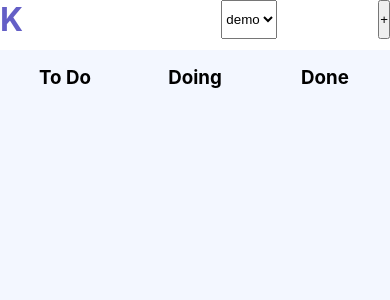
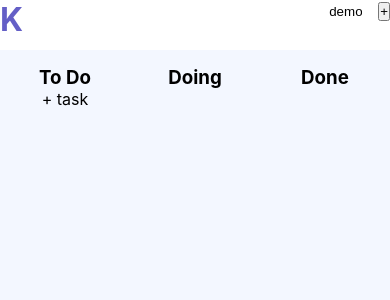
Before and after one commit to anmol1468/kanban, a React (Create React App) app: page / in a window 390 px wide. Shown: the top 300 px of the page. Built offline with nearby package versions, Linux system fonts and the light colour scheme.

Commit message:
add/remove project/task functionaly for mobile

```diff
--- a/src/componenets/Projects/Projects.jsx
+++ b/src/componenets/Projects/Projects.jsx
@@ -1,4 +1,4 @@
-import React, { useState } from 'react'
+import React, { useEffect, useState } from 'react'
 import { useSelector } from 'react-redux'
 import styles from './Projects.module.scss'
 import { addProject, removeProject, changeVisibleProject } from '../projectSlice'
@@ -6,6 +6,7 @@ import { useDispatch } from 'react-redux'
 import { FaClipboardList } from 'react-icons/fa'
 import { HiOutlineSun, HiOutlineMoon } from 'react-icons/hi'
 import { BsFillTrash3Fill } from 'react-icons/bs'
+import { AiOutlineDown } from 'react-icons/ai'
 import { toggleTheme } from '../../themeSlice'
 
 const Projects = ({changeTheme, setShowProjectPrompt}) => {
@@ -31,13 +32,6 @@ const Projects = ({changeTheme, setShowProjectPrompt}) => {
   const removeProjectHandler = (id) => {
     dispatch(removeProject({projectId: id}))
   }
-
-  // the code below is to get and change the value of selected item in the responsive header <select>
-  const [selectedProject, setSelectedProject] = useState(0)
-  const changeSelectedProject = (index) => {
-    setSelectedProject(index)
-  }
-
 
   return (
     <>
@@ -74,20 +68,28 @@ const Projects = ({changeTheme, setShowProjectPrompt}) => {
 
     <div className={styles.responsiveProjects}>
       <h1><span>K</span>anban</h1>
+
+      <div>
       <select name="visibleProject" id="visibleProject"
-      onClick={() => {
-            dispatch(changeVisibleProject(selectedProject))
+      onChange={(e) => {
+            return dispatch(changeVisibleProject(e.target.value))
           } }
-      onChange={(e) => { changeSelectedProject(e.target.value)}}
       >
         {projects.map((project, index) => {
           return <option value={index}
 
           key={index}
-          >{project.name}</option>
+          >{project.name}
+          <AiOutlineDown/>
+          </option>
+
         })}
       </select>
+      <BsFillTrash3Fill onClick={() => {
+            return (removeProjectHandler(projects[visibleProjectIndex].id))
+          }} ></BsFillTrash3Fill>
       <button onClick={showProjectPrompt} >+</button>
+      </div>
     </div>
     </>
   )
--- a/src/componenets/Projects/Projects.module.scss
+++ b/src/componenets/Projects/Projects.module.scss
@@ -165,4 +165,18 @@
 
     span {color: var(--color-primary);}
   }
+
+
+  select {
+    background-color: transparent;
+    border: none;
+    color: var(--main-text-color);
+
+
+    // code lines below are to remove the default down arrow in select
+    appearance: none;
+    text-indent: 1px;
+    text-overflow: '';
+
+  }
 }
--- a/src/componenets/board/Board.jsx
+++ b/src/componenets/board/Board.jsx
@@ -80,7 +80,7 @@ const Board = ({projects, visibleProjectIndex}) => {
       </div>
 
       <div className={styles.board}>
-        <State ref1={toDoDrop} type='To Do' list={toDo} />
+        <State ref1={toDoDrop} setShowPrompt={setShowPrompt} type='To Do' list={toDo} />
         <State ref1={doingDrop} type='Doing' list={doing} />
         <State ref1={doneDrop} type='Done' list={done} />
       </div>
--- a/src/componenets/state/State.jsx
+++ b/src/componenets/state/State.jsx
@@ -6,12 +6,15 @@ import Card from '../card/Card'
 
 
 
-function State({type, list, ref1}) {
+function State({type, list, ref1, setShowPrompt}) {
   return (
     <div ref={ref1} className={styles.state}>
       <h3>{type}</h3>
       <ul>
         {list?.map(task => <li key={task.id}><Card info={task.info} id={task.id} description={task.description} /></li> )}
+        {window.innerWidth<799 && type==='To Do' && <li onClick={() => {
+          setShowPrompt(true)
+        }}>+ task</li>  }
       </ul>
     </div>
   )
```
